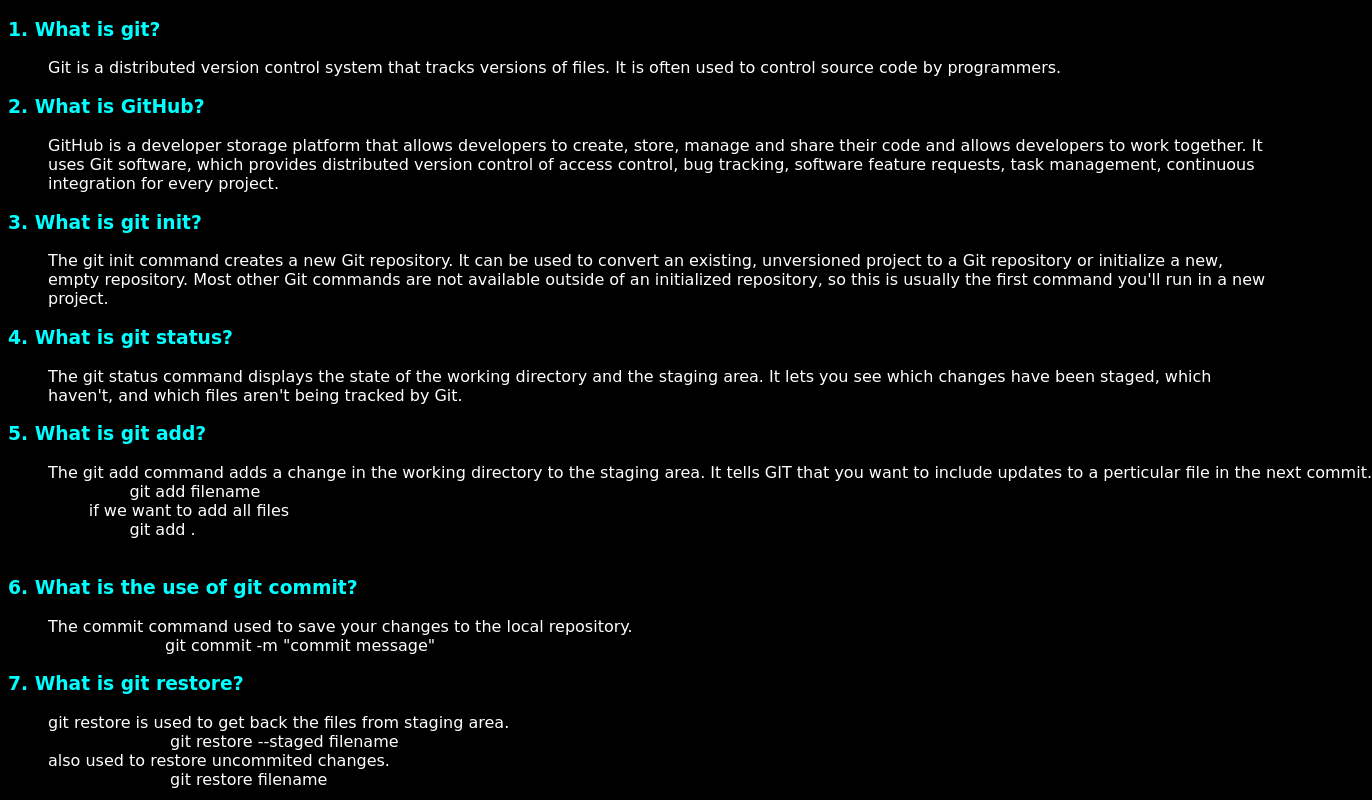
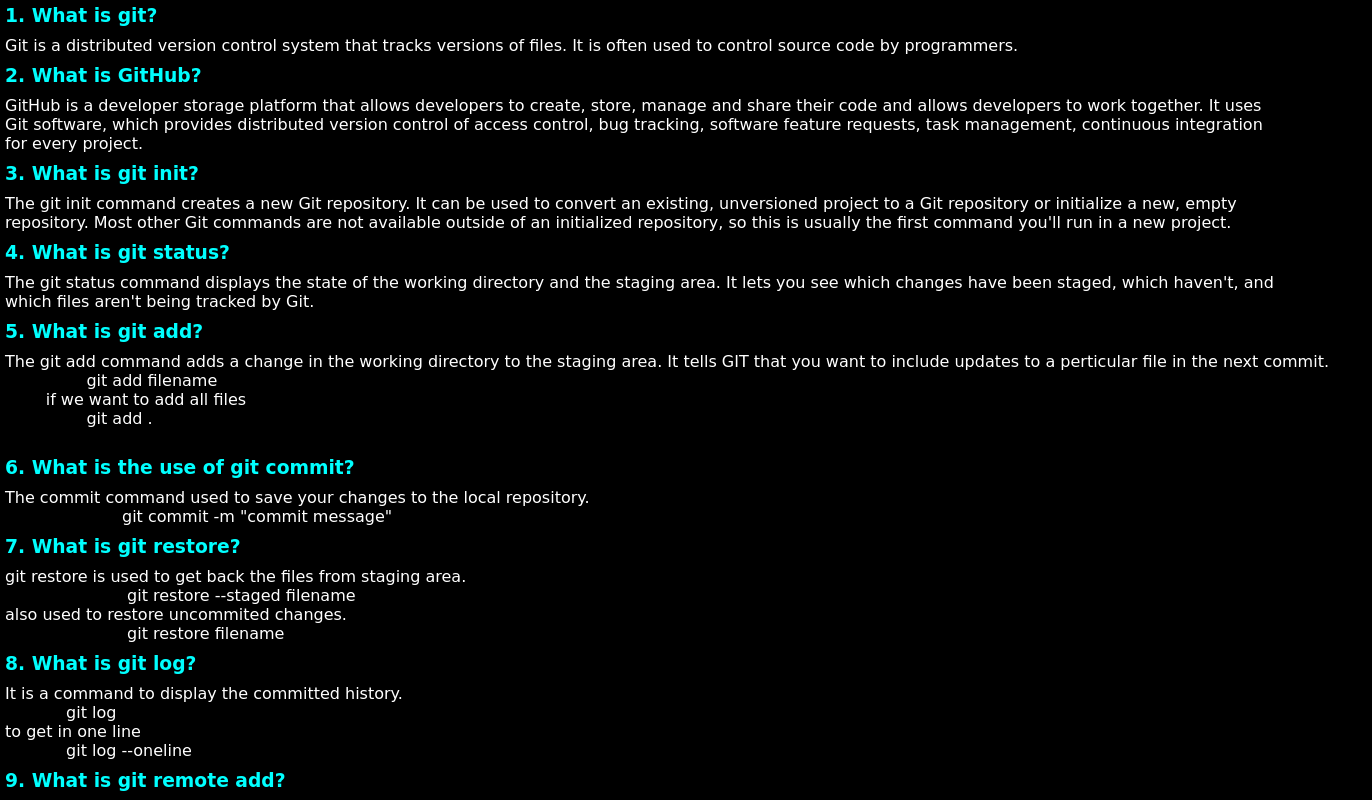
Before and after one commit to Pandava919/GIT-Notes, a plain HTML site: page index.html in a window 1280 px wide. Shown: the top 800 px of the page, 1372 px wide, since content can reach past the window. Drawn offline with Linux system fonts and the light colour scheme.

Commit message:
Changed style

```diff
--- a/style.css
+++ b/style.css
@@ -1,8 +1,8 @@
 * {
-    /* padding: 0; */
-    /* margin: 0; */
+    padding: 0;
+    margin: 0;
     box-sizing: border-box;
-    font-family:cursive;
+    font-family: cursive;
 }
 
 body {
@@ -11,8 +11,10 @@ body {
 
 h3 {
     color: aqua;
+    padding: 5px;
 }
 
 p {
     color: white;
+    padding: 5px;
 }
```
Also changed, not shown: index.html (+1 -0 lines).
